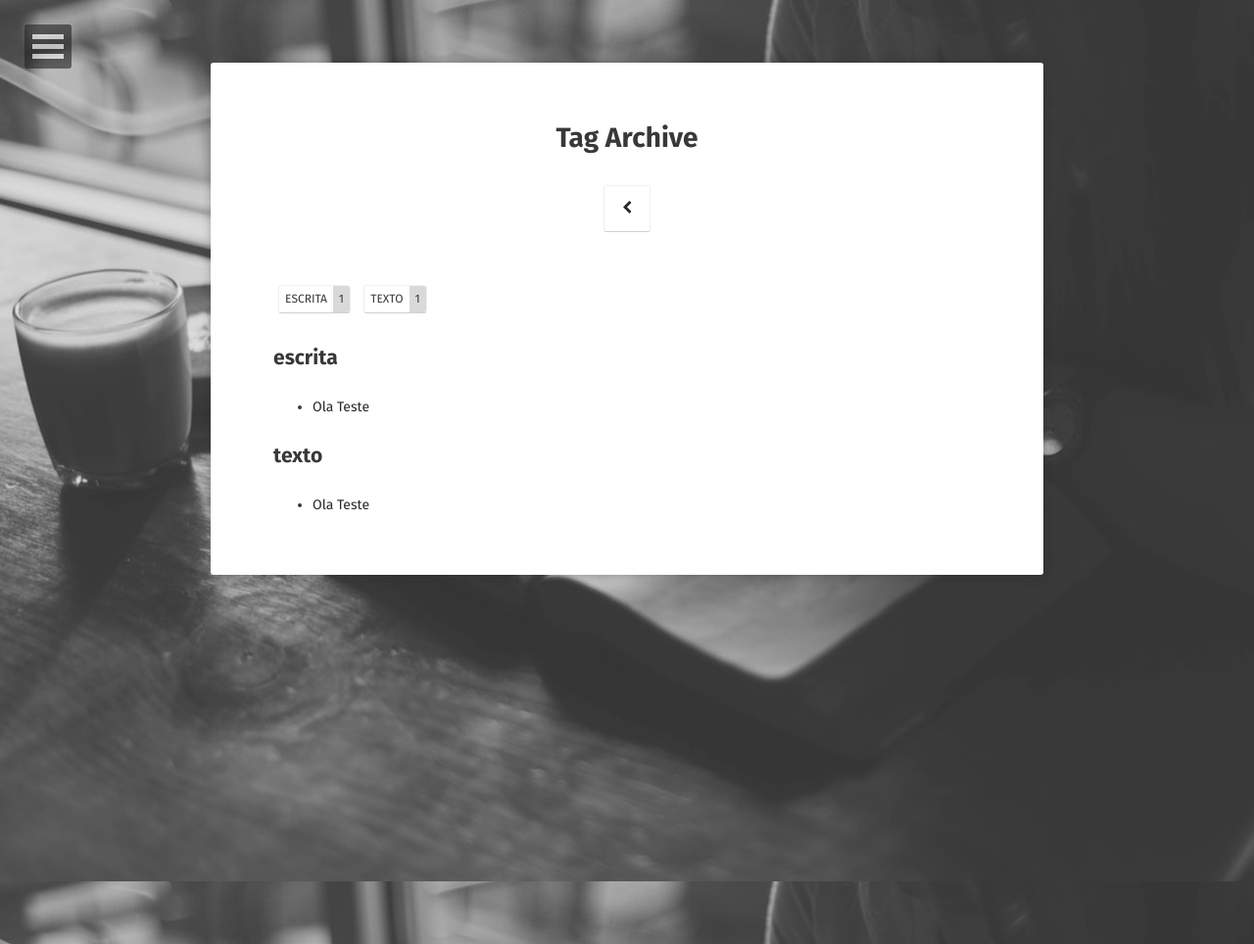
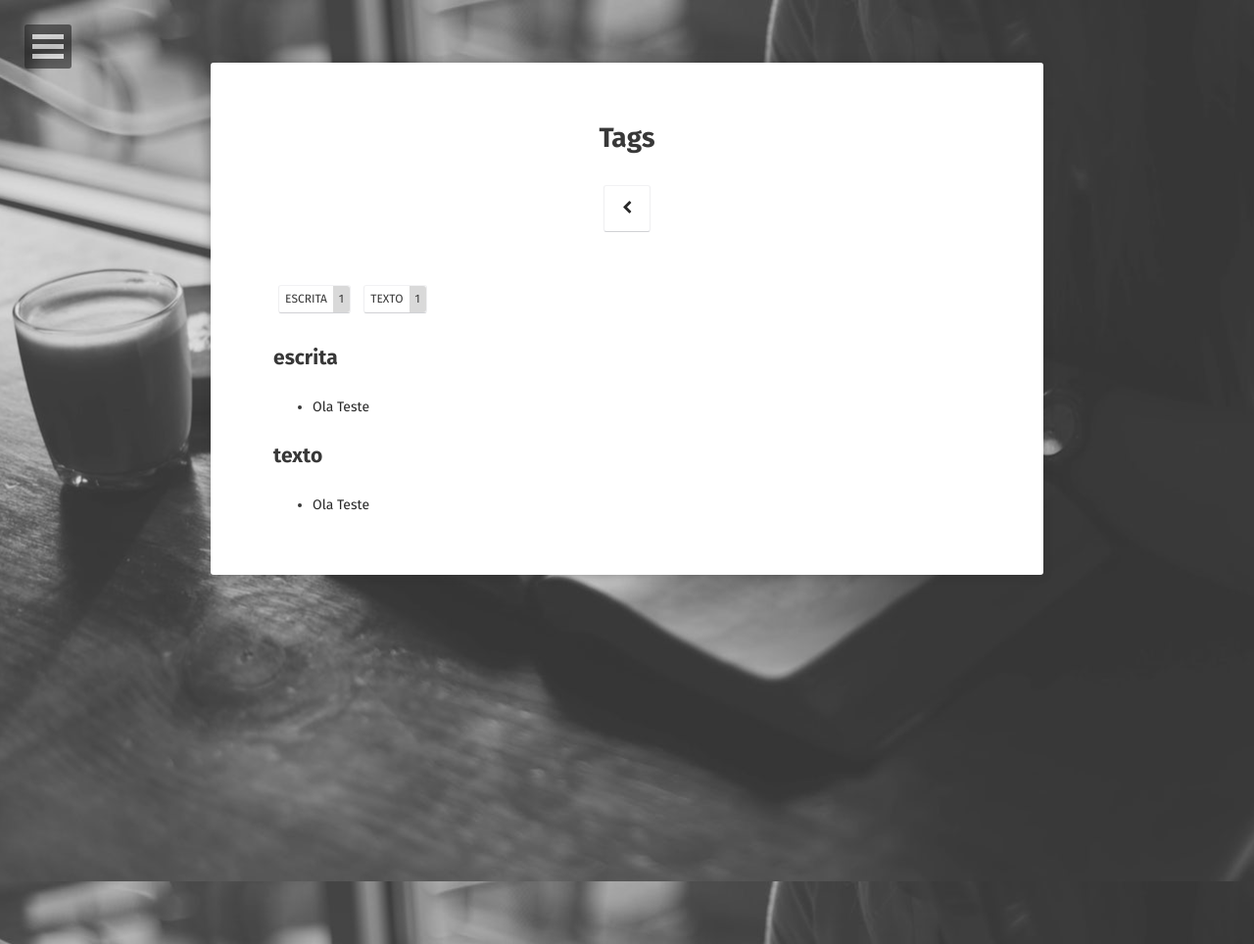
Before and after one commit to sophialexandra/o.nosso.livro, a Jekyll site: the page built from tags/index.html, in a window 1280 px wide. Shown: the whole page at 98% size. Built offline with Jekyll 4.4.1, drawn with Linux system fonts in a browser that asks for light colours; some web fonts are replaced.

Commit message:
more changes

```diff
--- a/_data/navigation.yml
+++ b/_data/navigation.yml
@@ -1,4 +1,4 @@
 # Site navigation links
 
-- title: Projects
+- title: Projetos
   url: /projects/
--- a/_layouts/post-list.html
+++ b/_layouts/post-list.html
@@ -28,7 +28,7 @@
                         <li class="wow fadeInLeft" data-wow-duration="1.5s">
                             <a class="zoombtn" href="{{ site.url }}{{ post.url }}">{{ post.title }}</a>
                             <p>{{ post.excerpt }}</p>
-                            <a href="{{ site.url }}{{ post.url }}" class="btn zoombtn">Read More</a>
+                            <a href="{{ site.url }}{{ post.url }}" class="btn zoombtn">Mais</a>
                         </li>
                     </ul>
                         {% endif %}
--- a/_layouts/project.html
+++ b/_layouts/project.html
@@ -28,7 +28,7 @@
                         <li class="wow fadeInLeft" data-wow-duration="1.5s">
                             <a class="zoombtn" href="{{ site.url }}{{ post.url }}">{{ post.title }}</a>
                             <p>{{ post.excerpt }}</p>
-                            <a href="{{ site.url }}{{ post.url }}" class="btn zoombtn">Read More</a>
+                            <a href="{{ site.url }}{{ post.url }}" class="btn zoombtn">Mais</a>
                         </li>
                     </ul>
                       {% endif %}
--- a/tags/index.html
+++ b/tags/index.html
@@ -1,7 +1,7 @@
 ---
 layout: page
-title: Tag Archive
-description: "An archive of posts sorted by tag."
+title: Tags
+description: "Arquivo de tags"
 comments: false
 ---
 
```
Also changed, not shown: assets/js/jquery.dlmenu.min.js.
